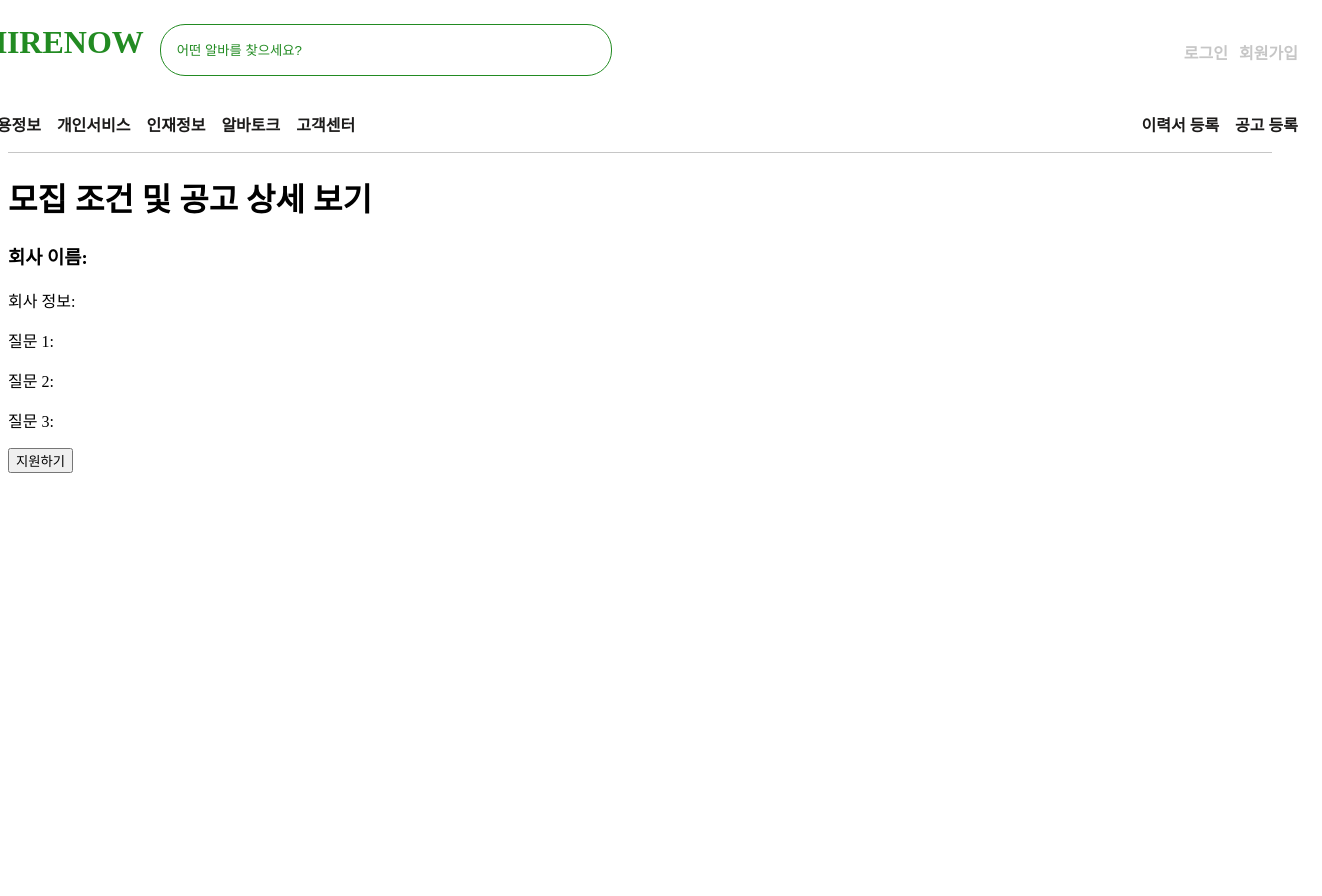
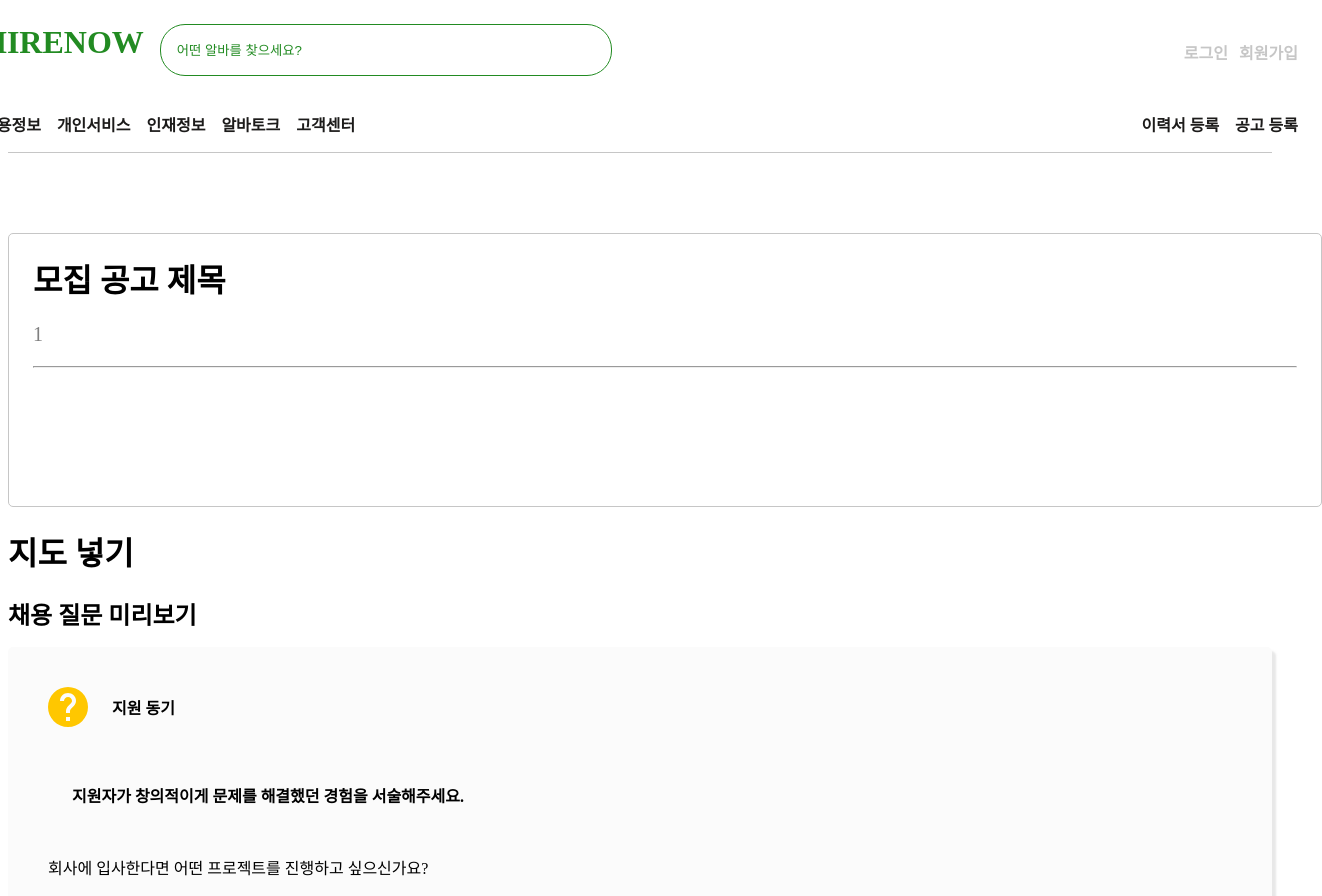
Before and after one commit to JangGusWjd/HireNow-HigherNow, a React (Create React App) app: page /detail/1 in a window 1280 px wide. Shown: the top 896 px of the page, 1322 px wide, since content can reach past the window. Before the commit the page ends 800 px from the top, so only its background shows below. Built offline with nearby package versions, Linux system fonts and the light colour scheme; no server answers; the HTML template or start-up script is replaced by a standard one.

Commit message:
채용공고 api 연결 & add DetailPage

```diff
--- a/public/index.css
+++ b/public/index.css
@@ -1,3 +1,4 @@
 body {
   margin: 0;
+  margin-bottom: 10vh;
 }
--- a/src/DetailPage/DetailApp.js
+++ b/src/DetailPage/DetailApp.js
@@ -1,40 +1,47 @@
 // 채용 공고 상세보기 페이지
-import { useEffect, useState } from "react";
-import axios from "axios";
-import { useParams, useNavigate } from "react-router-dom";
+// import { useEffect, useState } from "react";
+// import axios from "axios";
+// import { useParams, useNavigate } from "react-router-dom";
+import { useParams } from "react-router-dom";
+import DetailPosting from "./DetailPosting";
+import DetailMap from "./DetailMap";
+import DetailQuestion from "./DetailQuestion";
+import "../style/DetailPage/DetailApp.scss";
 
 const DetailApp = () => {
   const { companyName } = useParams();
-  const [jobPosting, setJobPosting] = useState({});
-  const navigate = useNavigate();
+  // const [jobPosting, setJobPosting] = useState({});
+  // const navigate = useNavigate();
 
-  useEffect(() => {
-    fetchJobPostingData();
-  }, []);
+  // useEffect(() => {
+  //   fetchJobPostingData();
+  // }, []);
 
-  const fetchJobPostingData = async () => {
-    try {
-      const response = await axios.get(
-        `http://localhost:8080/recruit/${companyName}`
-      );
-      setJobPosting(response.data);
-    } catch (error) {
-      console.error("해당 채용 공고를 불러오는데 실패했습니다.", error);
-    }
-  };
+  // const fetchJobPostingData = async () => {
+  //   try {
+  //     const response = await axios.get(
+  //       `http://localhost:8080/recruit/${companyName}`
+  //     );
+  //     setJobPosting(response.data);
+  //   } catch (error) {
+  //     console.error("해당 채용 공고를 불러오는데 실패했습니다.", error);
+  //   }
+  // };
 
-  const handleApply = () => {
-    navigate(`/apply/${companyName}`);
-  };
+  // const handleApply = () => {
+  //   navigate(`/apply/${companyName}`);
+  // };
   return (
-    <div>
-      <h1>모집 조건 및 공고 상세 보기</h1>
-      <h3>회사 이름: {jobPosting.companyName}</h3>
+    <div className="detail-page-container">
+      <DetailPosting companyName={companyName} />
+      <DetailMap />
+      <DetailQuestion />
+      {/* <h3>회사 이름: {jobPosting.companyName}</h3>
       <p>회사 정보: {jobPosting.companyInfo}</p>
       <p>질문 1: {jobPosting.question1}</p>
       <p>질문 2: {jobPosting.question2}</p>
       <p>질문 3: {jobPosting.question3}</p>
-      <button onClick={handleApply}>지원하기</button>
+      <button onClick={handleApply}>지원하기</button> */}
     </div>
   );
 };
--- /dev/null
+++ b/src/DetailPage/DetailMap.js
@@ -0,0 +1,10 @@
+// 채용 회사의 위치 지도 표시하기
+const DetailMap = () => {
+  return (
+    <div>
+      <h1>지도 넣기</h1>
+    </div>
+  );
+};
+
+export default DetailMap;
--- /dev/null
+++ b/src/DetailPage/DetailPosting.js
@@ -0,0 +1,24 @@
+// 모집 공고 상단에 표시하는 컴포넌트
+import styled from "styled-components";
+
+const DetailPosting = (props) => {
+  const PostingContainer = styled.div`
+    width: 100%;
+    height: 17rem;
+    border-radius: 0.3125rem;
+    border: 1px solid #c6c6c6;
+    margin-top: 5rem;
+    padding: 0 1.5rem;
+  `;
+
+  const { companyName } = props;
+  return (
+    <PostingContainer>
+      <h1>모집 공고 제목</h1>
+      <p style={{ color: "grey", fontSize: "1.25rem" }}>{companyName}</p>
+      <hr />
+    </PostingContainer>
+  );
+};
+
+export default DetailPosting;
--- /dev/null
+++ b/src/DetailPage/DetailQuestion.js
@@ -0,0 +1,43 @@
+// 채용 질문 나타내는 컴포넌트
+import "../style/DetailPage/DetailQuestion.scss";
+
+const DetailQuestion = () => {
+  return (
+    <div className="question-container">
+      <h1>채용 질문 미리보기</h1>
+      <div className="question-zip">
+        <ul>
+          <li>
+            <svg
+              width="40"
+              height="40"
+              viewBox="0 0 40 40"
+              fill="none"
+              xmlns="http://www.w3.org/2000/svg"
+            >
+              <g id="zondicons:question" clip-path="url(#clip0_45_3)">
+                <path
+                  id="Vector"
+                  d="M20 40C14.6957 40 9.60859 37.8929 5.85786 34.1421C2.10714 30.3914 0 25.3043 0 20C0 14.6957 2.10714 9.60859 5.85786 5.85786C9.60859 2.10714 14.6957 0 20 0C25.3043 0 30.3914 2.10714 34.1421 5.85786C37.8929 9.60859 40 14.6957 40 20C40 25.3043 37.8929 30.3914 34.1421 34.1421C30.3914 37.8929 25.3043 40 20 40ZM24 14C24 14.56 23.58 15.6 23.16 16L20 19.16C18.86 20.32 18 22.36 18 24V26H22V24C22 23.42 22.42 22.4 22.84 22L26 18.84C27.14 17.68 28 15.64 28 14C28 11.8783 27.1571 9.84344 25.6569 8.34315C24.1566 6.84285 22.1217 6 20 6C17.8783 6 15.8434 6.84285 14.3431 8.34315C12.8429 9.84344 12 11.8783 12 14H16C16 12.9391 16.4214 11.9217 17.1716 11.1716C17.9217 10.4214 18.9391 10 20 10C21.0609 10 22.0783 10.4214 22.8284 11.1716C23.5786 11.9217 24 12.9391 24 14ZM18 30V34H22V30H18Z"
+                  fill="#FFC700"
+                />
+              </g>
+              <defs>
+                <clipPath id="clip0_45_3">
+                  <rect width="40" height="40" fill="white" />
+                </clipPath>
+              </defs>
+            </svg>
+            <p>지원 동기</p>
+          </li>
+          <li>
+            <p>지원자가 창의적이게 문제를 해결했던 경험을 서술해주세요.</p>
+          </li>
+          <li>회사에 입사한다면 어떤 프로젝트를 진행하고 싶으신가요?</li>
+        </ul>
+      </div>
+    </div>
+  );
+};
+
+export default DetailQuestion;
--- a/src/MainPage/AlbaZip.js
+++ b/src/MainPage/AlbaZip.js
@@ -1,43 +1,43 @@
 import styled from "styled-components";
 import "../style/MainPage/AlbaZip.scss";
-// import { useEffect, useState } from "react";
-// import { useNavigate } from "react-router-dom";
-// import axios from "axios";
+import { useEffect, useState } from "react";
+import { useNavigate } from "react-router-dom";
+import axios from "axios";
 
-const jobData = [
-  {
-    id: 1,
-    companyName: "쿠팡",
-    jobTitle: "공고 제목1",
-    logoImage:
-      "https://encrypted-tbn0.gstatic.com/images?q=tbn:ANd9GcSgZOKF-YHVHafbP3gfaCVRUP4HkwnS6IccH2P20IPu&s",
-  },
-  {
-    id: 2,
-    companyName: "카카오톡",
-    jobTitle: "공고 제목 2",
-    logoImage:
-      "https://play-lh.googleusercontent.com/Ob9Ys8yKMeyKzZvl3cB9JNSTui1lJwjSKD60IVYnlvU2DsahysGENJE-txiRIW9_72Vd",
-  },
-  {
-    id: 3,
-    companyName: "배달의 민족",
-    jobTitle: "공고 제목 3",
-    logoImage: "https://woowahan-cdn.woowahan.com/static/image/share_kor.jpg",
-  },
-  {
-    id: 4,
-    companyName: "네이버",
-    jobTitle: "공고 제목 3",
-    logoImage: "https://www.navercorp.com/img/ko/og/logo.png",
-  },
-  {
-    id: 5,
-    companyName: "네이버",
-    jobTitle: "공고 제목 3",
-    logoImage: "https://www.navercorp.com/img/ko/og/logo.png",
-  },
-];
+// const jobData = [
+//   {
+//     id: 1,
+//     companyName: "쿠팡",
+//     jobTitle: "공고 제목1",
+//     logoImage:
+//       "https://encrypted-tbn0.gstatic.com/images?q=tbn:ANd9GcSgZOKF-YHVHafbP3gfaCVRUP4HkwnS6IccH2P20IPu&s",
+//   },
+//   {
+//     id: 2,
+//     companyName: "카카오톡",
+//     jobTitle: "공고 제목 2",
+//     logoImage:
+//       "https://play-lh.googleusercontent.com/Ob9Ys8yKMeyKzZvl3cB9JNSTui1lJwjSKD60IVYnlvU2DsahysGENJE-txiRIW9_72Vd",
+//   },
+//   {
+//     id: 3,
+//     companyName: "배달의 민족",
+//     jobTitle: "공고 제목 3",
+//     logoImage: "https://woowahan-cdn.woowahan.com/static/image/share_kor.jpg",
+//   },
+//   {
+//     id: 4,
+//     companyName: "네이버",
+//     jobTitle: "공고 제목 3",
+//     logoImage: "https://www.navercorp.com/img/ko/og/logo.png",
+//   },
+//   {
+//     id: 5,
+//     companyName: "네이버",
+//     jobTitle: "공고 제목 3",
+//     logoImage: "https://www.navercorp.com/img/ko/og/logo.png",
+//   },
+// ];
 
 const AlbaZip = () => {
   const AlbaContainer = styled.div`
@@ -45,39 +45,48 @@ const AlbaZip = () => {
     margin: 0 auto;
   `;
 
-  // const [jobPostings, setJobPostings] = useState([]);
-  // const navigate = useNavigate();
-  // useEffect(() => {
-  //   fetchJobPostings();
-  // }, []);
+  const Title = styled.h1`
+    font-size: 1.5rem;
+    font-weight: 800;
+    margin: 1.5rem 0 1rem 0;
+  `;
 
-  // const fetchJobPostings = async () => {
-  //   try {
-  //     const response = await axios.get("/recruit");
-  //     setJobPostings(response.data);
-  //   } catch (error) {
-  //     console.error("채용 공고를 가져오는데 실패했습니다.", error);
-  //   }
-  // };
+  const [jobPostings, setJobPostings] = useState([]);
+  const navigate = useNavigate();
+  useEffect(() => {
+    fetchJobPostings();
+  }, []);
 
-  // const handleJobPostingClick = (companyName) => {
-  //   // 채용 공고 상세보기로 이동
-  //   navigate(`/detail/${companyName}`);
-  // };
+  const fetchJobPostings = async () => {
+    try {
+      const response = await axios.get("http://49.247.33.67:8080/recruit");
+      setJobPostings(response.data);
+    } catch (error) {
+      console.error("채용 공고를 가져오는데 실패했습니다.", error);
+    }
+  };
+
+  const handleJobPostingClick = (companyName) => {
+    // 채용 공고 상세보기로 이동
+    navigate(`/detail/${companyName}`);
+  };
 
   return (
     <AlbaContainer>
-      <h1>채용 공고 모아보기</h1>
-      {/* {jobPostings.map((jobPosting, index) => (
-        <div
-          key={index}
-          onClick={() => handleJobPostingClick(jobPosting.companyName)}
-        >
-          <h3>{jobPosting.companyName}</h3>
-          <p>{jobPosting.companyInfo}</p>
-        </div>
-      ))} */}
+      <Title>채용 공고 모아보기</Title>
       <div className="alba-container">
+        {jobPostings.map((jobPosting) => (
+          <div
+            key={jobPosting.jobListId}
+            className="alba-list"
+            onClick={() => handleJobPostingClick(jobPosting.companyName)}
+          >
+            <h3>{jobPosting.companyName}</h3>
+            {/* <p>{jobPosting.companyInfo}</p> */}
+          </div>
+        ))}
+      </div>
+      {/* <div className="alba-container">
         {jobData.map((jobPosting) => (
           <div key={jobPosting.id} className="alba-list">
             <img src={jobPosting.logoImage} alt={jobPosting.companyName} />
@@ -85,7 +94,7 @@ const AlbaZip = () => {
             <p>{jobPosting.companyName}</p>
           </div>
         ))}
-      </div>
+      </div> */}
     </AlbaContainer>
   );
 };
--- /dev/null
+++ b/src/style/DetailPage/DetailApp.scss
@@ -0,0 +1,5 @@
+.detail-page-container {
+  width: 100%;
+  max-width: 1316px;
+  margin: 0 auto;
+}
--- /dev/null
+++ b/src/style/DetailPage/DetailQuestion.scss
@@ -0,0 +1,34 @@
+.question-container {
+  width: 100%;
+  height: 23rem;
+
+  h1 {
+    font-size: 1.5rem;
+    font-weight: 700;
+  }
+
+  .question-zip {
+    width: 100%;
+    height: 18rem;
+    border-radius: 0.3125rem;
+    background: #fbfbfb;
+    box-shadow: 4px 4px 2px 0px rgba(163, 163, 163, 0.25);
+
+    ul {
+      display: flex;
+      flex-direction: column;
+      justify-content: space-between;
+      li {
+        margin-top: 2rem;
+        list-style: none;
+        display: flex;
+        align-items: center;
+
+        p {
+          margin-left: 1.5rem;
+          font-weight: 600;
+        }
+      }
+    }
+  }
+}
--- a/src/style/MainPage/AlbaZip.scss
+++ b/src/style/MainPage/AlbaZip.scss
@@ -18,10 +18,10 @@
     align-items: center;
     padding-top: 1rem;
 
-    img {
-      width: 250px;
-      height: 100px;
-    }
+    // img {
+    //   width: 250px;
+    //   height: 100px;
+    // }
 
     h2 {
       margin: 0;
```
Also changed, not shown: public/icon/zondicons_question.svg (added).
